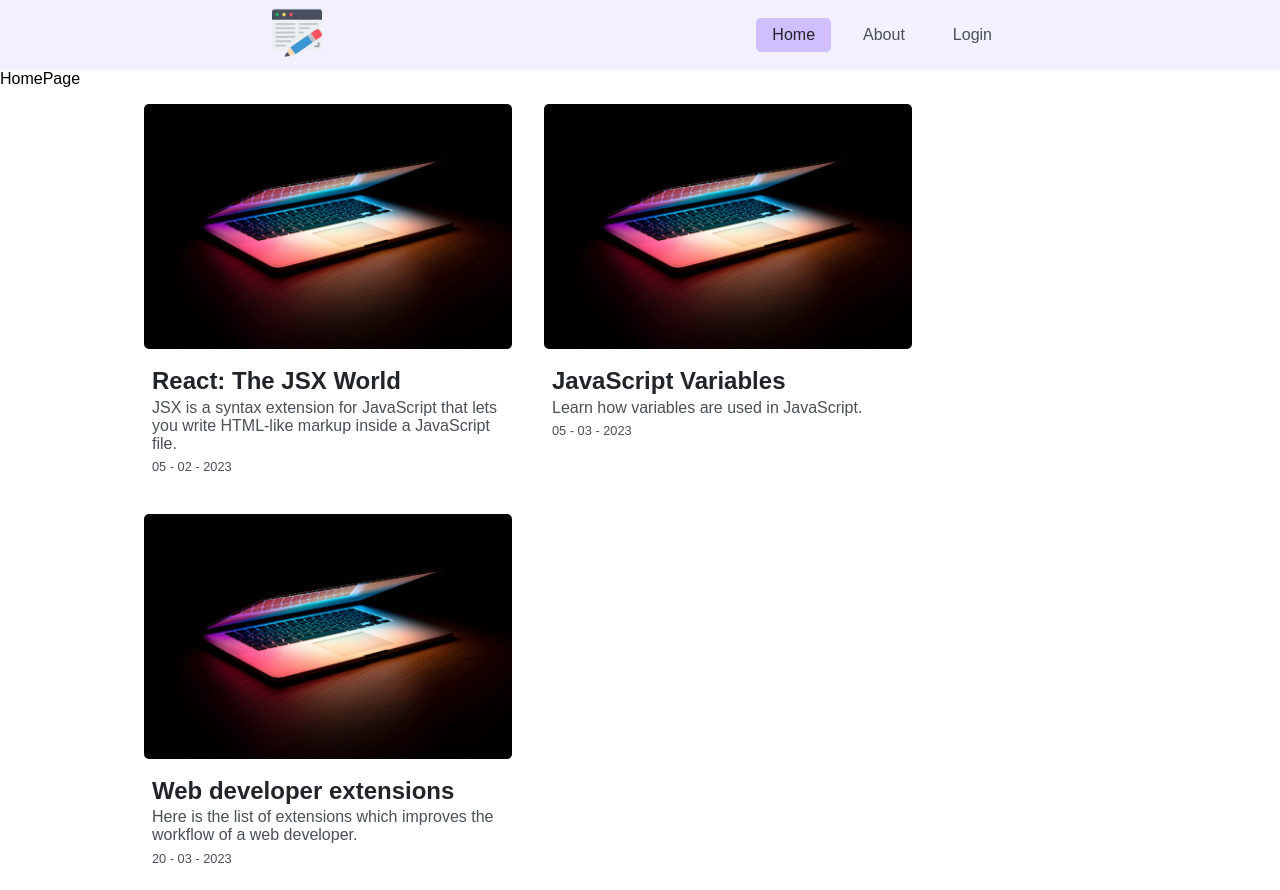
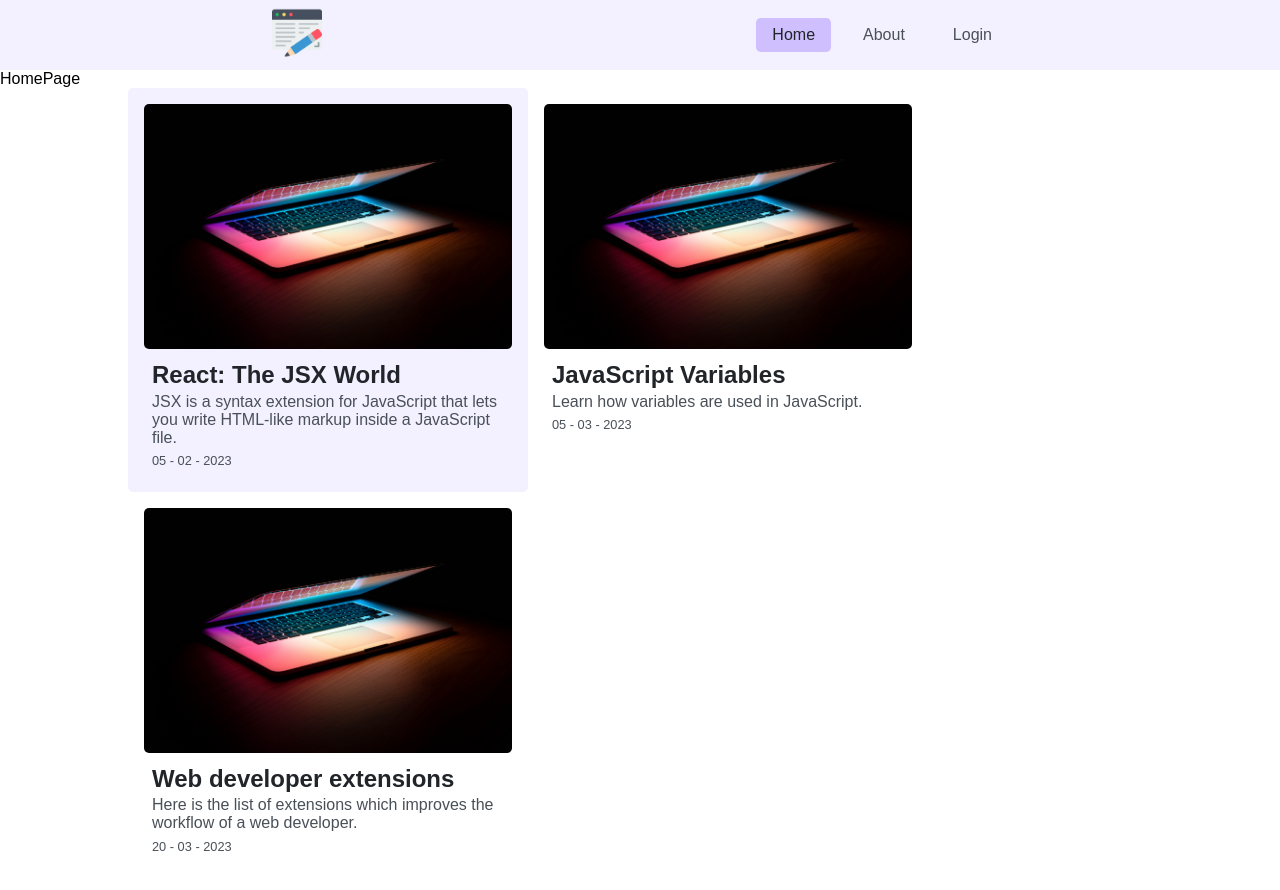
Before and after one commit to barath2001/blog-app, a React (Create React App) app in the folder frontend/: page / in a window 1280 px wide. In both pictures the pointer is over the item 328 px from the left and 292 px from the top of the page. Built offline with nearby package versions, Linux system fonts and the light colour scheme.

Commit message:
add hover effect to blog list

```diff
--- a/frontend/src/components/BlogItem.css
+++ b/frontend/src/components/BlogItem.css
@@ -1,10 +1,15 @@
 .blog-item {
   padding: 1rem;
   width: 400px;
+  border-radius: 5px;
 
   display: flex;
   flex-direction: column;
   gap: 10px;
+}
+
+.blog-item:hover {
+  background-color: #f3f0ff;
 }
 
 .blog-item__image {
--- a/frontend/src/components/BlogItem.jsx
+++ b/frontend/src/components/BlogItem.jsx
@@ -8,8 +8,8 @@ const BlogItem = (props) => {
   const dateString = formatDate(props.item.dateCreated);
 
   return (
-    <Link to={`/blog/${props.item.id}`}>
-      <li className="blog-item">
+    <li className="blog-item">
+      <Link to={`/blog/${props.item.id}`}>
         <img src={laptopImage} className="blog-item__image" />
         {/* following line is commented for testing purposes */}
         {/* <img src={props.item.image} /> */}
@@ -18,8 +18,8 @@ const BlogItem = (props) => {
           <p className="blog-info__description">{props.item.description}</p>
           <p className="blog-info__date">{dateString}</p>
         </div>
-      </li>
-    </Link>
+      </Link>
+    </li>
   );
 };
 
```
